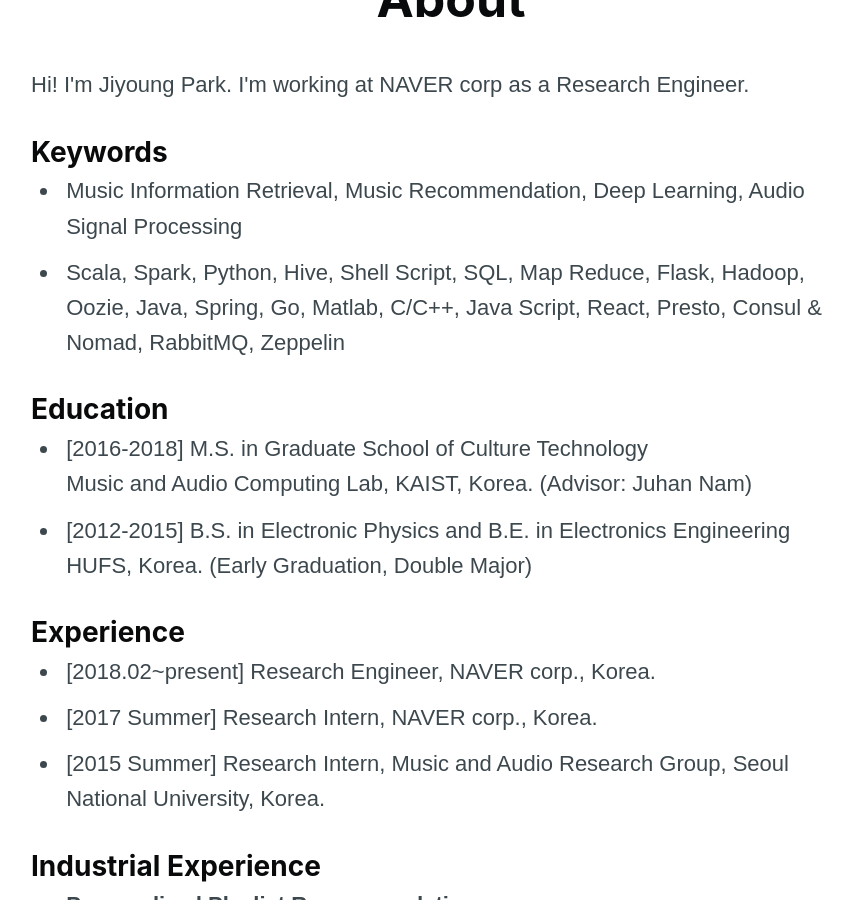
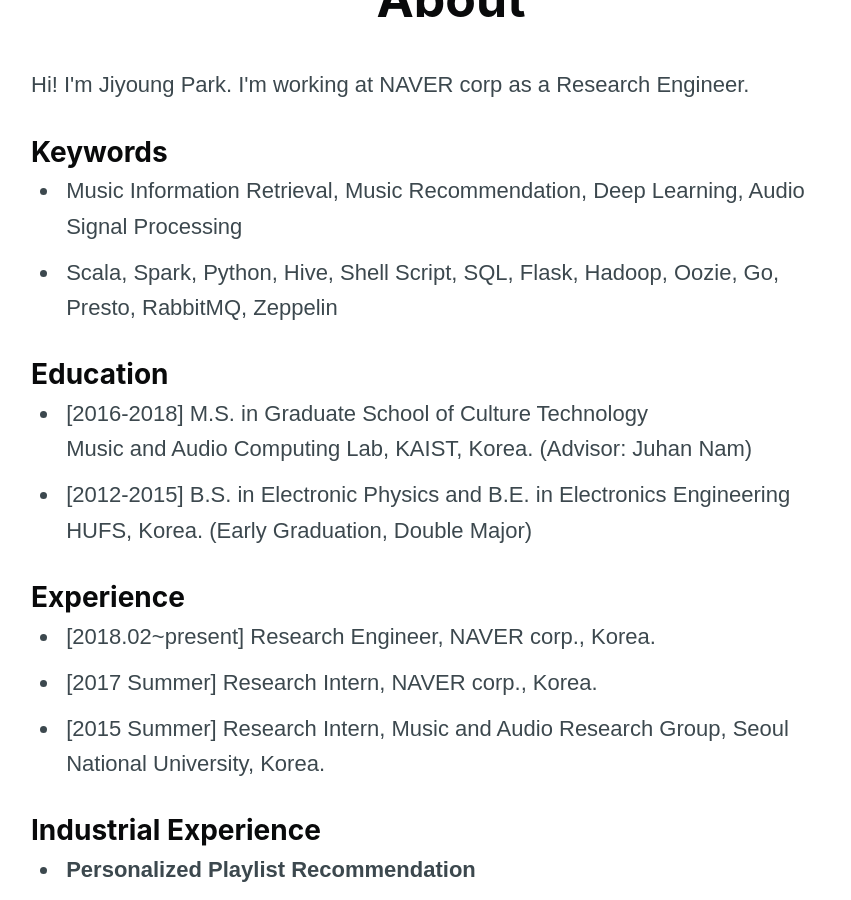
Before and after one commit to jiyoungpark527/jiyoungpark527.github.io, a Jekyll site: the page about/index.html, which Jekyll copies as it is, in a window 1280 px wide and 900 px high, scrolled down 614 px. Shown: the whole window, without its empty margins (189-1040 px from the left). Built offline with Jekyll 4.4.1, drawn with Linux system fonts in a browser that asks for light colours; nearby versions of some CDN libraries; comment, search, counter and statistics services are not loaded.

Commit message:
Update index.html

```diff
--- a/about/index.html
+++ b/about/index.html
@@ -194,7 +194,8 @@
 <h3>Keywords</h3>
 <ul class="sansserif">
 	<li>Music Information Retrieval, Music Recommendation, Deep Learning, Audio Signal Processing</li>
-	<li>Scala, Spark, Python, Hive, Shell Script, SQL, Map Reduce, Flask, Hadoop, Oozie, Java, Spring, Go, Matlab, C/C++, Java Script, React, Presto, Consul & Nomad, RabbitMQ, Zeppelin</li>
+	<li>Scala, Spark, Python, Hive, Shell Script, SQL, Flask, Hadoop, Oozie, Go, Presto, RabbitMQ, Zeppelin</li>
+	<!-- <li> Map Reduce, Java, Spring, Matlab, C/C++, Java Script, React, Consul & Nomad</li> -->
 </ul>
 
 <h3>Education</h3>
```
